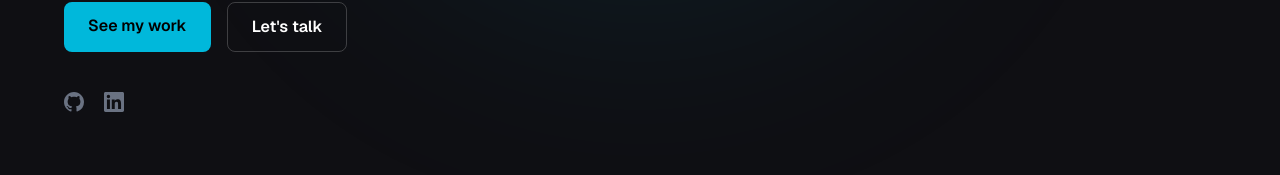
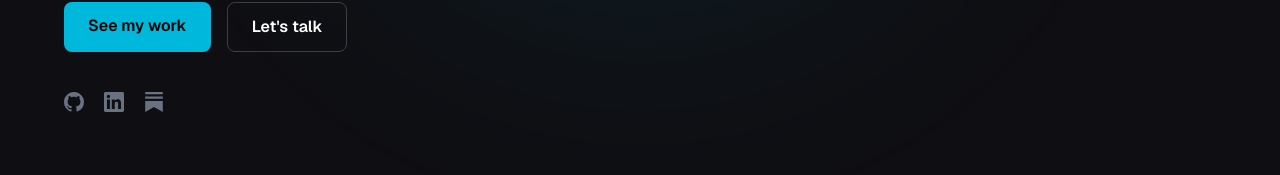
Before and after one commit to 12529572-Canada-Inc/sdaichendt-dev, a Next.js app: page / in a window 1280 px wide. Shown: the part 564-739 px from the top of the page. Built offline with nearby package versions, Linux system fonts and the light colour scheme.

Commit message:
feat: add Substack link to hero and contact sections

```diff
--- a/src/components/Contact.tsx
+++ b/src/components/Contact.tsx
@@ -3,6 +3,14 @@
 import { useState } from "react";
 import { Mail, Send } from "lucide-react";
 import { GithubIcon, LinkedinIcon } from "@/components/Icons";
+
+function SubstackIcon({ size = 18, className = "" }: { size?: number; className?: string }) {
+  return (
+    <svg width={size} height={size} viewBox="0 0 24 24" fill="currentColor" className={className} aria-hidden="true">
+      <path d="M22.539 8.242H1.46V5.406h21.08v2.836zM1.46 10.812V24L12 18.11 22.54 24V10.812H1.46zM22.54 0H1.46v2.836h21.08V0z" />
+    </svg>
+  );
+}
 
 const socials = [
   {
@@ -22,6 +30,12 @@ const socials = [
     handle: "sdaichendt@adeso.ai",
     href: "mailto:sdaichendt@adeso.ai",
     icon: Mail,
+  },
+  {
+    label: "Substack",
+    handle: "sdaichendt",
+    href: "https://open.substack.com/pub/sdaichendt",
+    icon: SubstackIcon,
   },
 ];
 
--- a/src/components/Hero.tsx
+++ b/src/components/Hero.tsx
@@ -1,5 +1,13 @@
 import { ArrowDown } from "lucide-react";
 import { GithubIcon, LinkedinIcon } from "@/components/Icons";
+
+function SubstackIcon({ size = 20, className = "" }: { size?: number; className?: string }) {
+  return (
+    <svg width={size} height={size} viewBox="0 0 24 24" fill="currentColor" className={className} aria-hidden="true">
+      <path d="M22.539 8.242H1.46V5.406h21.08v2.836zM1.46 10.812V24L12 18.11 22.54 24V10.812H1.46zM22.54 0H1.46v2.836h21.08V0z" />
+    </svg>
+  );
+}
 
 export default function Hero() {
   return (
@@ -62,6 +70,15 @@ export default function Hero() {
             >
               <LinkedinIcon size={20} />
             </a>
+            <a
+              href="https://open.substack.com/pub/sdaichendt"
+              target="_blank"
+              rel="noopener noreferrer"
+              className="text-gray-500 hover:text-white transition-colors"
+              aria-label="Substack"
+            >
+              <SubstackIcon size={20} />
+            </a>
           </div>
         </div>
       </div>
```
